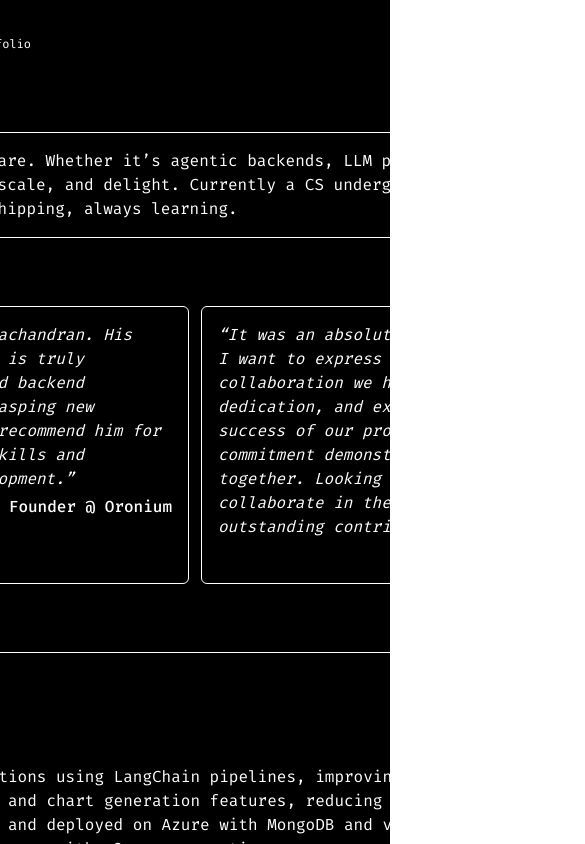
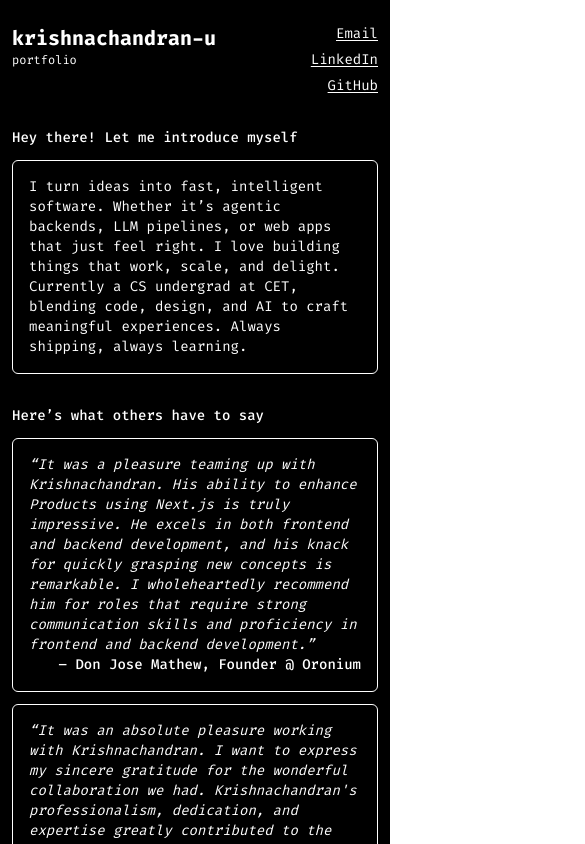
Before and after one commit to krishnachandran-u/krishnachandran, a Next.js app: page / in a window 390 px wide. Shown: the top 844 px of the page, 585 px wide, since content can reach past the window. Built offline with nearby package versions, Linux system fonts and the light colour scheme.

Commit message:
make responsive

```diff
--- a/src/app/page.tsx
+++ b/src/app/page.tsx
@@ -6,14 +6,14 @@ export default function Home() {
   const { header, sections } = portfolioData;
 
   return (
-    <div className="flex flex-row justify-center w-full h-full bg-black text-white">
-      <div className="w-[1280px] px-[32px]">
+    <div className="flex flex-row justify-center w-full h-full bg-black text-white md:text-base text-sm">
+      <div className="max-w-[1280px] w-full md:px-[32px] px-[12px]">
         <div className="flex flex-row pt-[24px] pb-[16px] justify-between">
-          <div className="flex flex-row gap-[12px] items-center">
-            <div className="text-4xl font-bold">{header.name}</div>
+          <div className="flex flex-col md:flex-row md:gap-[12px] md:items-center">
+            <div className="text-xl md:text-4xl font-bold">{header.name}</div>
             <div className="text-xs">{header.subtitle}</div>
           </div>
-          <div className="flex flex-row items-center gap-[12px] text-base">
+          <div className="flex flex-col md:flex-row md:items-center items-end gap-[6px] md:gap-[12px] md:text-base text-sm">
             {header.links.map((link, index) => (
               <Link  key={index} href={link.href} target="_blank" rel="noopener noreferrer" className="text-sm underline underline-offset-2">
                 {link.text}
@@ -22,7 +22,7 @@ export default function Home() {
           </div>
         </div>
 
-        <div className="flex flex-row justify-between gap-[48px] py-[16px] text-base">
+        <div className="flex flex-row justify-between gap-[48px] py-[16px]">
           <div className="flex flex-col gap-[12px]">
             <div className="font-medium">{sections.summary.title}</div>
             <div className='border p-4 rounded-md'>{sections.summary.content}</div>
@@ -36,13 +36,13 @@ export default function Home() {
         <div className="flex flex-col gap-[12px] py-[16px]">
           <div className="font-medium">{sections.recommendations.title}</div>
           {Array.from({ length: Math.ceil(sections.recommendations.items.length / 2) }).map((_, rowIndex) => (
-            <div key={rowIndex} className="flex gap-[12px]">
+            <div key={rowIndex} className="flex flex-col md:flex-row gap-[12px]">
               {sections.recommendations.items
                 .slice(rowIndex * 2, rowIndex * 2 + 2)
                 .map((rec, index) => (
                   <div key={index} className="flex-1 italic border p-4 rounded-md">
                     “{rec.text}”
-                    <div className="mt-1 not-italic font-medium text-right">– {rec.author}</div>
+                    <div className="not-italic font-medium text-right">– {rec.author}</div>
                   </div>
                 ))}
             </div>
@@ -88,7 +88,7 @@ export default function Home() {
         <div className="flex flex-col py-[16px] gap-[12px]">
           <div className="font-medium">{sections.featuredWorks.title}</div>
           {Array.from({ length: Math.ceil(sections.featuredWorks.items.length / 2) }).map((_, rowIndex) => (
-            <div key={rowIndex} className="flex gap-[12px]">
+            <div key={rowIndex} className="flex flex-col md:flex-row gap-[12px]">
               {sections.featuredWorks.items
                 .slice(rowIndex * 2, rowIndex * 2 + 2)
                 .map((item, index) => (
@@ -125,10 +125,10 @@ export default function Home() {
           <div className="font-medium">{sections.connect.title}</div>
           <div className="border p-4 rounded-md space-y-2">
             {/* <p className="text-lg font-semibold">Let&apos;s Get in Touch!</p> */}
-            <p className="text-base">Feel free to reach out to me via any of the following channels:</p>
-            <div className="flex flex-col gap-[8px]">
+            <p className="">Feel free to reach out to me via any of the following channels:</p>
+            <div className="flex flex-row md:flex-col gap-[12px] md:gap-[8px]">
               {sections.connect.items.map((item, index) => (
-                <div key={index} className="flex items-center gap-[12px] text-base">
+                <div key={index} className="flex items-center gap-[12px]">
                   {/* <div className="w-6 h-6 bg-gray-300 rounded-full flex justify-center items-center"></div> */}
                   <Link href={item.href} target="_blank" rel="noopener noreferrer" className="underline underline-offset-4">
                     {item.text}
@@ -139,9 +139,9 @@ export default function Home() {
           </div>
         </div>
 
-        <div className="flex justify-center items-center text-sm text-gray-600 py-[16px]">
+        <div className="flex justify-center items-center text-xs md:text-sm text-gray-600 py-[16px]">
           <p>
-            <span className="text-xl">&copy;</span> {new Date().getFullYear()} Krishnachandran U. All rights reserved.
+            <span className="md:text-xl">&copy;</span> {new Date().getFullYear()} Krishnachandran U. All rights reserved.
           </p>
         </div>
 
--- a/src/constants/data.tsx
+++ b/src/constants/data.tsx
@@ -33,7 +33,7 @@ export const portfolioData = {
           {
             institution: "College of Engineering Trivandrum (CET)",
             degree: "Bachelor of Technology - Computer Science and Engineering",
-            duration: "2022-2026",
+            duration: "22 - 26",
             cgpa: "CGPA: 9.69/10",
             coursework:
               "Coursework: C, C++, SQL, Databases, Data Structures, Algorithms, Automata Theory, Formal Languages, Software Development, Computer Graphics"
```
